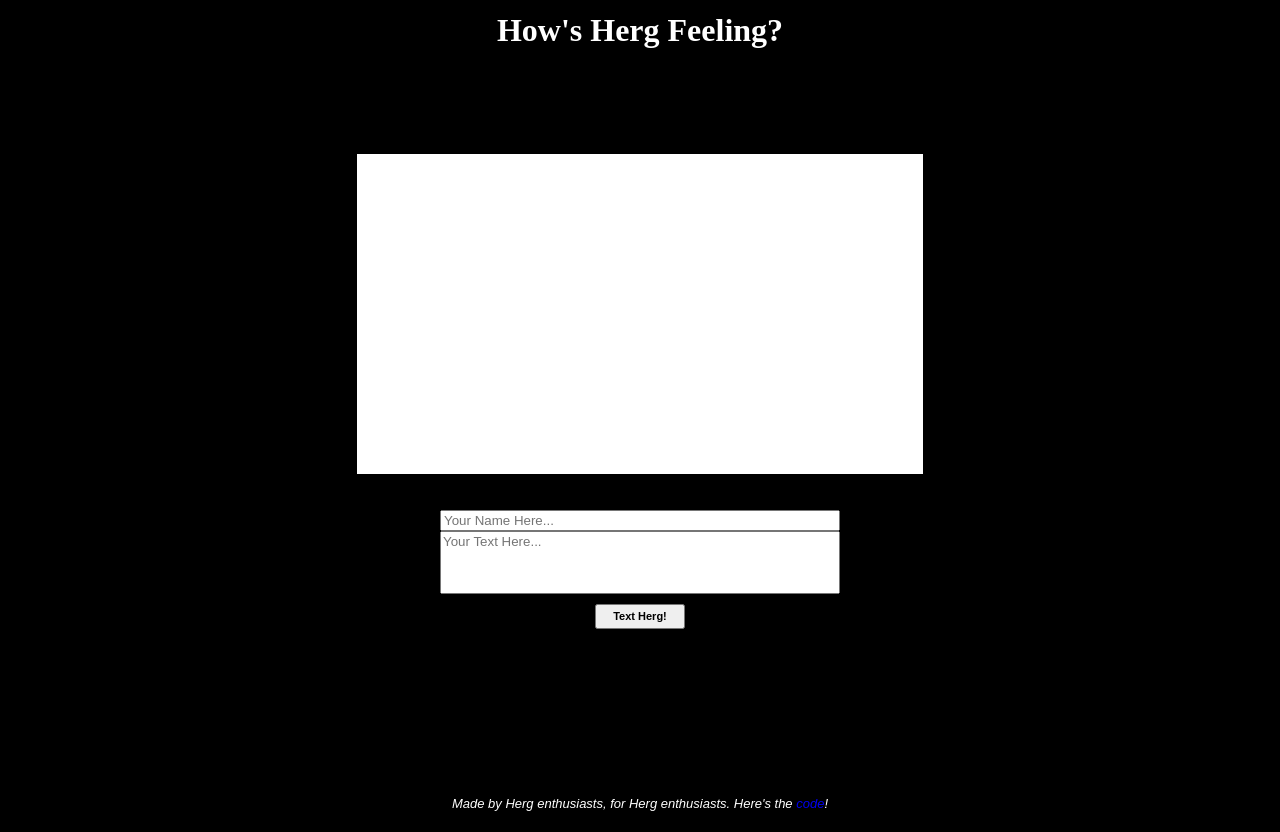
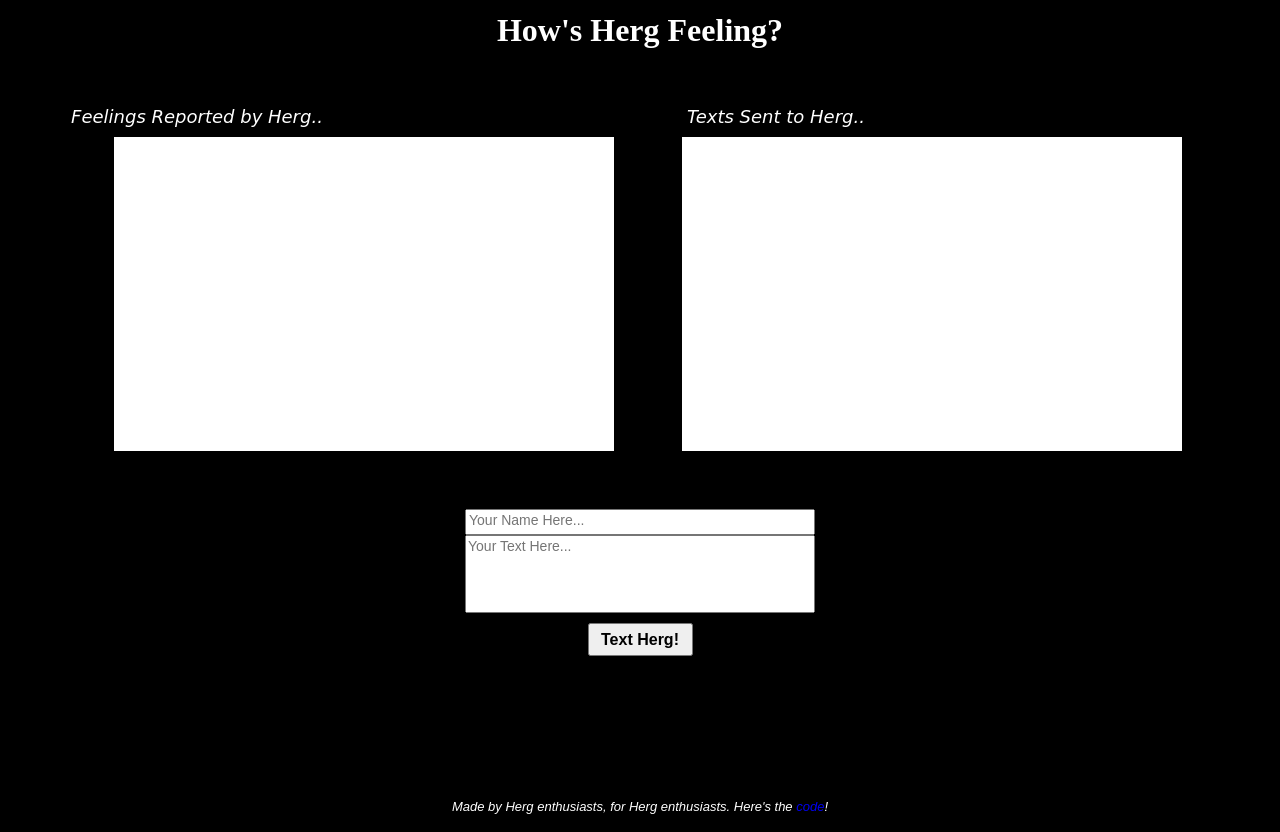
Before and after one commit to alexantoniomoran/hows-herg, a Django app: template website/head/api/templates/main_page.html in a window 1280 px wide. Before the commit the page ends 811 px from the top, so only its background shows below. Run offline with Django 3.2, Linux system fonts and the light colour scheme; the template is opened without the code that fills it, so the values that code supplies are empty; parts of the project's set-up code (start-up, migrations or seed data) failed here and were passed over.

Commit message:
Update frontend

```diff
--- a/website/head/api/constants.py
+++ b/website/head/api/constants.py
@@ -61,4 +61,4 @@ DEFAULT_DISPLAY_MESSAGE = "Herg has no feelings to report :'("
 WEBSITE_GREETING = "Herg! You've got a text from"
 WEBSITE_MESSAGE_ERROR = "Don't waste Herg's time with a blank text!"
 WEBSITE_NAME_ERROR = "Seriously? Tell Herg who you are."
-WEBSITE_SUCCESS = "Sent your message to King Hergis!"
+WEBSITE_SUCCESS = "Yay! Your message was sent to King Hergis!"
--- a/website/head/api/templates/main_page.html
+++ b/website/head/api/templates/main_page.html
@@ -10,31 +10,61 @@
                 text-align: center;
                 line-height: 5px;
                 padding-top: 20px;
-                padding-bottom: 100px;
+                padding-bottom: 50px;
+            }
+            .second-header {
+                display: inline-block;
+                color: white;
+                text-align: left;
+                line-height: 5px;
+                padding-top: 10px;
+                padding-bottom: 18px;
+                font-size: large;
+                font-family: cursive;
+                font-style: italic;
+                margin-right: 20em;
             }
             .box {
+                width: 80em;
+                text-align: center;
+            }
+            .left-box {
+                display: inline-block;
                 margin-left: auto;
                 margin-right: auto;
-                width: 35em;
+                width: 30em;
                 background-color: white;
-                padding: 3px;
+                padding-left: 10px;
+                padding-right: 10px;
+                overflow-y: scroll;
+                height: 40%;
+            }
+            .right-box {
+                display: inline-block;
+                margin-left: 4em;
+                margin-right: auto;
+                width: 30em;
+                background-color: white;
+                padding-left: 10px;
+                padding-right: 10px;
                 overflow-y: scroll;
                 height: 40%;
             }
             P.display-time {
                 margin-left: auto;
                 margin-right: auto;
-                width: 40em;
+                width: 37em;
                 color: black;
                 font-size: small;
                 font-family: sans-serif;
                 font-style: italic;
                 border-bottom: 2px dashed LightGray;
+                text-align: justify;
             }
             P.message {
                 margin-left: auto;
                 margin-right: auto;
-                width: 32em;
+                width: 30em;
                 background-color: white;
                 text-align: justify;
                 font-family: Arial;
@@ -46,24 +76,27 @@
             .input-name {
                 margin-left: auto;
                 margin-right: auto;
-                width: 30em;
+                width: 25em;
                 font-family: Arial;
+                font-size: 14px;
+                padding-bottom: 5px;
             }
             .textarea-message {
                 margin-left: auto;
                 margin-right: auto;
-                width: 30em;
+                width: 25em;
                 overflow-y: scroll;
                 text-align: justify;
-                height: 8%;
+                height: 10%;
+                font-size: 14px;
                 font-family: Arial;
                 resize: none;
                 margin-bottom: 10px;
             }
             .small-btn {
-                width: 90px;
-                height: 25px;
-                font-size: 11px;
+                width: 105px;
+                height: 33px;
+                font-size: 16px;
             }
             .footer {
                 position: relative;
@@ -75,7 +108,7 @@
                 font-size: small;
                 font-family: sans-serif;
                 font-style: italic;
-                padding-top: 12%;
+                padding-top: 10%;
                 padding-bottom: 5px;
             }
             .error {
@@ -97,8 +130,15 @@
 
     <body>
         <h1>How's Herg Feeling?</h1>
+
         <div class="box">
-            {% for message in messages %}
+            <div>
+                <div class="second-header">Feelings Reported by Herg..</div>
+                <div class="second-header">Texts Sent to Herg..</div>
+            </div>
+
+            <div class="left-box">
+                {% for message in from_messages %}
                     {% if message.display_message_from %}
                         <p class="display-time">"{{ message.display_message_from }}" texted Herg at {{ message.display_time }}:</p>
                     {% else %}
@@ -108,6 +148,21 @@
                 {% endfor %}
             </div>
 
+            <div class="right-box">
+                {% for message in to_messages %}
+                    {% if message.display_message_from %}
+                        <p class="display-time">"{{ message.display_message_from }}" texted Herg at {{ message.display_time }}:</p>
+                    {% else %}
+                        <p class="display-time">Herg's feelings were received at {{ message.display_time }}:</p>
+                    {% endif %}
+                    <p class="message">{{ message.display_message }}</p>
+                {% endfor %}
+            </div>
+        </div>
+
+        <div>
+
+            <br />
             <br />
             <br />
 
@@ -137,6 +192,7 @@
                 Here's the
                 <a href="https://github.com/alexantoniomoran/hows-herg" style="text-decoration: none;">code</a>!
             </div>
+        </div>
     </body>
 
 </html>
```
Also changed, not shown: website/head/api/mixins.py (+35 -30 lines), website/head/api/views.py (+14 -4 lines), website/db.sqlite3. Lines whose indentation alone changed are shown as unchanged.
